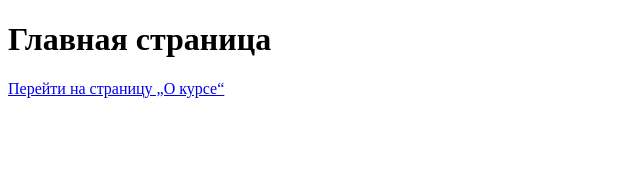
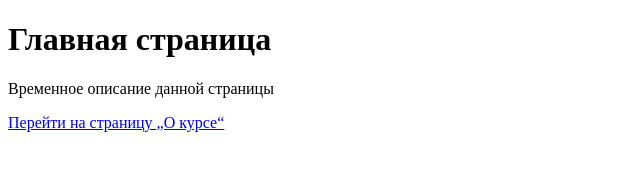
Before and after one commit to MaximZozulya/Git-Practics, a plain HTML site: page index.html in a window 1280 px wide. Shown: the whole page, without its empty margins (0-640 px from the left). Drawn offline with Linux system fonts and the light colour scheme.

Commit message:
add new element p with class description

```diff
--- a/index.html
+++ b/index.html
@@ -7,6 +7,9 @@
 </head>
 <body class="site-body">
   <h1 class="title">Главная страница</h1>
+  <p class="description">
+    Временное описание данной страницы
+  </p>
   <a href="#">Перейти на страницу „О курсе“</a>
 </body>
 </html>
```
